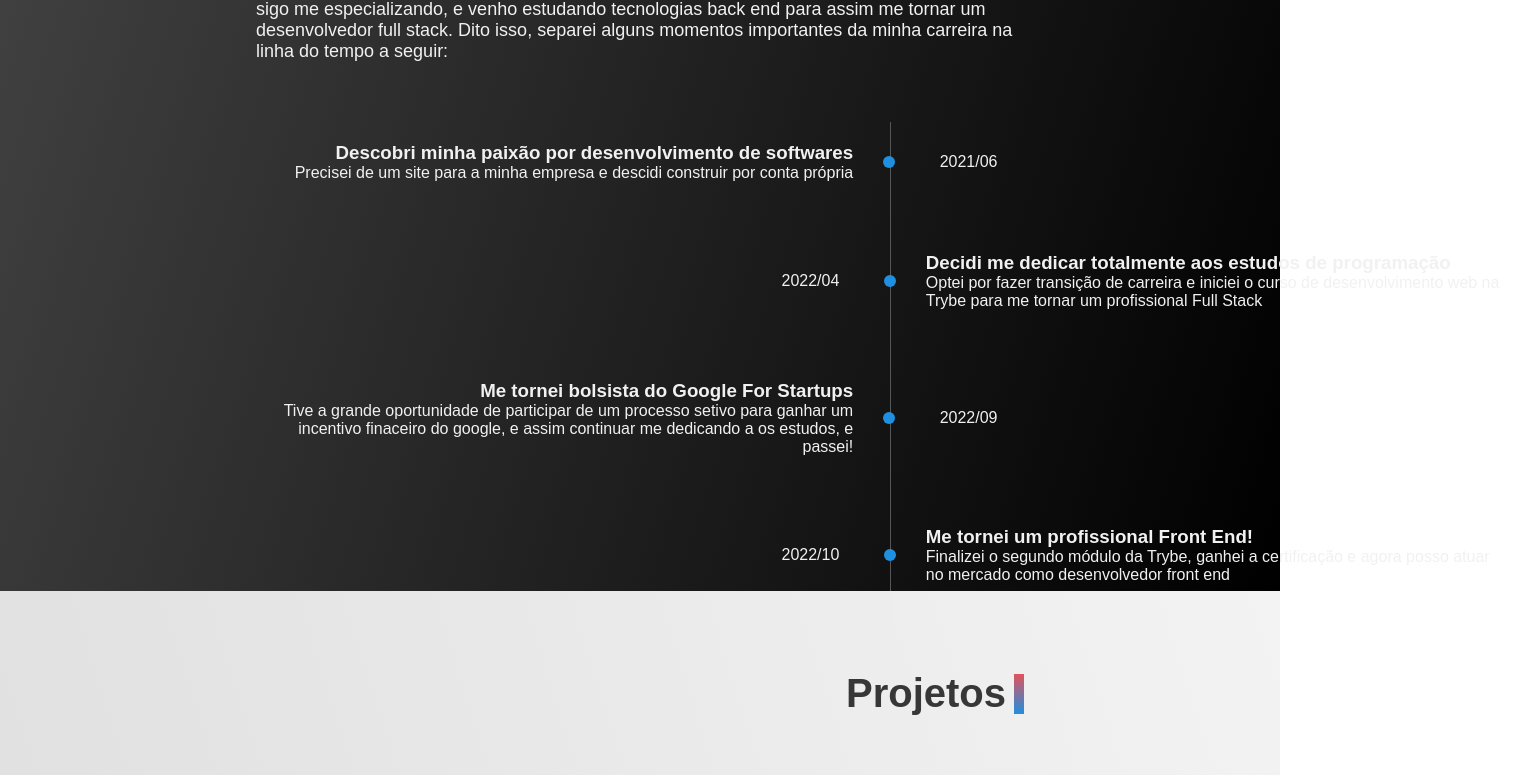
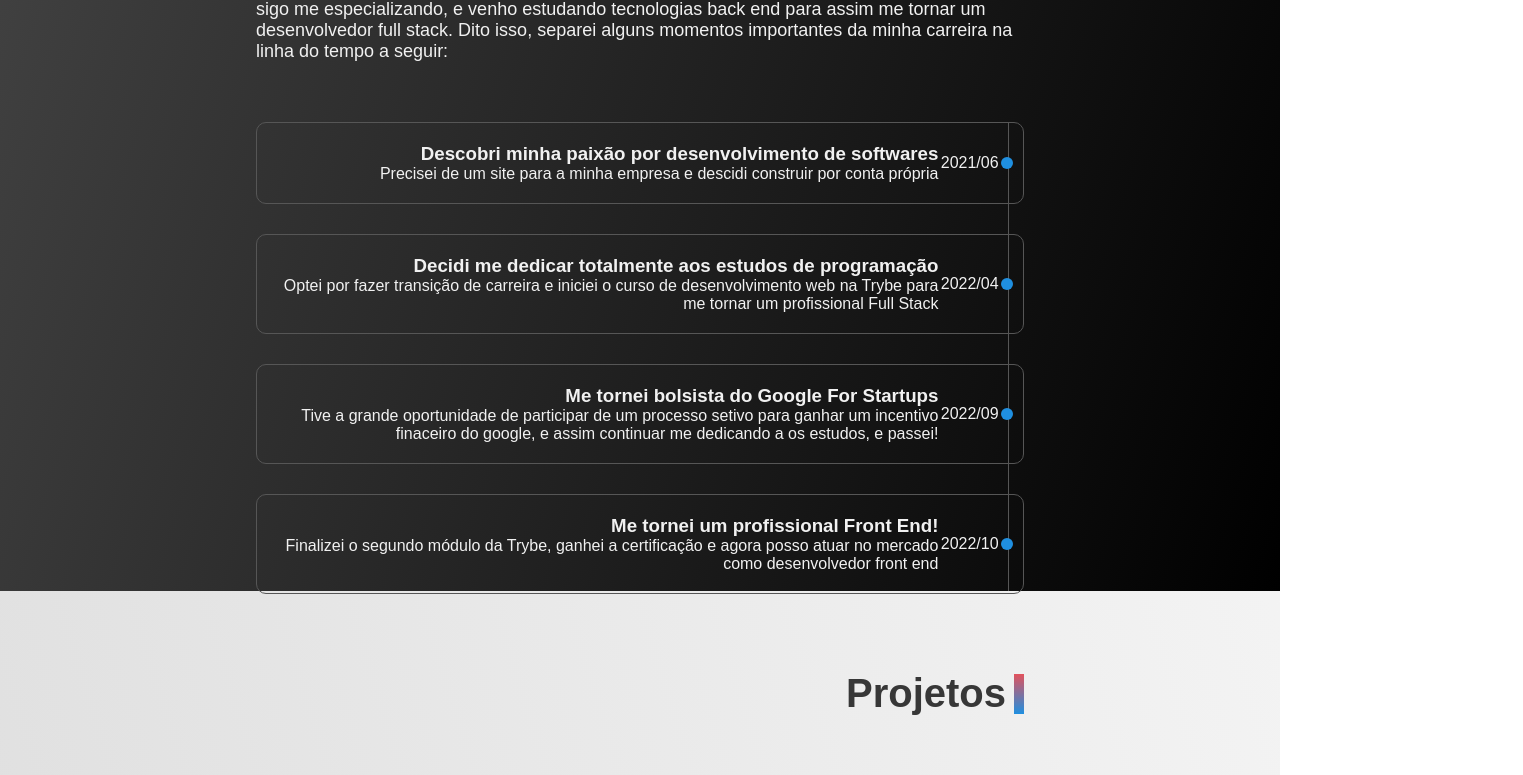
Before and after one commit to victormatia/portifolio, a React (Vite) app: page / in a window 1280 px wide. Shown: the part 1009-1784 px from the top of the page, 1523 px wide, since content can reach past the window. Built offline with nearby package versions, Linux system fonts and the light colour scheme; a web font is replaced by a local one.

Commit message:
feat: restructure timeline

```diff
--- a/src/components/Timeline.jsx
+++ b/src/components/Timeline.jsx
@@ -11,46 +11,14 @@ function Timeline() {
         timeLinePoints.map(({
           id, title, context, date,
         }) => {
-          let align = '';
-
-          if (id % 2 === 0) {
-            align = 'timeline-point-left';
-
-            return (
-              <div key={id} className={`${align}`}>
-
-                <div className="date-section">
-                  <p className="point-date">{ date }</p>
-                </div>
-
-                <div className="bulletpoint-section">
-                  <div className="bulletpoint" />
-                </div>
-
-                <div className="title-context-section">
-                  <h3 className="point-title">{ title }</h3>
-                  <p className="point-context">{ context }</p>
-                </div>
-              </div>
-            );
-          }
-
-          align = 'timeline-point-right';
-
           return (
-            <div key={id} className={`${align}`}>
+            <div key={id} className='timeline-point'>
               <div className="title-context-section">
                 <h3 className="point-title">{ title }</h3>
                 <p className="point-context">{ context }</p>
               </div>
-
-              <div className="bulletpoint-section">
-                <div className="bulletpoint" />
-              </div>
-
-              <div className="date-section">
-                <p className="point-date">{ date }</p>
-              </div>
+              <p className="point-date">{ date }</p>
+              <div className="bulletpoint" />
             </div>
           );
         })
--- a/src/css/Timeline.css
+++ b/src/css/Timeline.css
@@ -1,7 +1,5 @@
 .timeline {
   position: relative;
-  width: 1267px;
-  max-height: 600px;
   display: flex;
   flex-direction: column;
   align-items: center;
@@ -12,58 +10,46 @@
 .timeline-div {
   z-index: 0;
   position: absolute;
-  left: 50%;
-  height: calc(100% + 20px);
+  right: 15px;
+  height: 100%;
   width: 1px;
   background-color: rgb(86, 86, 86);
 }
 
-.timeline-point-left, .timeline-point-right {
+.timeline-point {
+  width: 100%;
   z-index: 1;
   display: flex;
   flex-direction: row;
   align-items: center;
-  width: calc(50% + 128px);
-  padding: 20px 20px;
+  justify-content: space-between;
+  text-align: right;
+  padding: 20px 10px;
   border-radius: 10px;
   transition: 0.4s;
+  border: solid 1px rgb(86, 86, 86);
 }
 
-.timeline-point-left:hover, .timeline-point-right:hover {
+.timeline-point:hover {
   background-color: #313131;
   box-shadow: inset 41px 41px 82px #2a2a2a, inset -41px -41px 82px #383838;
   scale: 1.05;
-}
-
-.timeline-point-left {
-  /* Alinhamento relacionado ao pai */
-  align-self: flex-end;
-
-  /* Alinhamento dos descendentes */
-  text-align: left;
-}
-
-.timeline-point-right {
-  /* Alinhamento relacionado ao pai */
-  align-self: flex-start;
-
-  /* Alinhamento dos descendentes */
-  text-align: right;
+  border: none;
  }
 
  .title-context-section {
-  flex-basis: 80%;
+   flex-basis: 90%;
  }
 
  .date-section {
-  flex-basis: 10%;
+   flex-basis: 5%;
  }
 
 .bulletpoint-section {
   display: flex;
   align-items: center;
   justify-content: center;
-  flex-basis: 10%;
+  flex-basis: 5%;
 }
 
 .bulletpoint {
@@ -71,5 +57,5 @@
   height: 12px;
   background-color: var(--blue);
   border-radius: 100%;
-  margin: 10px;
+  /* margin: 10px; */
 }
```
Lines whose indentation alone changed are shown as unchanged.
